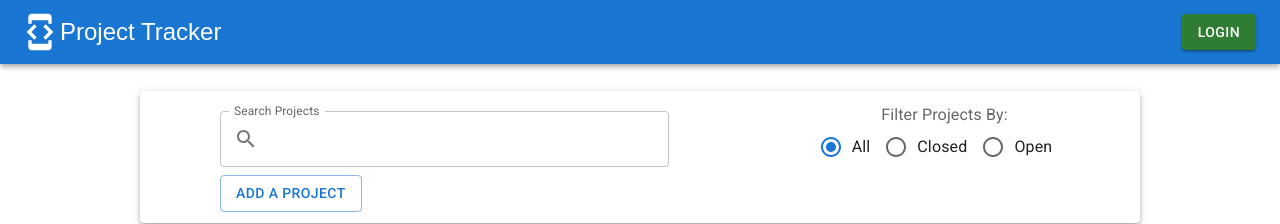
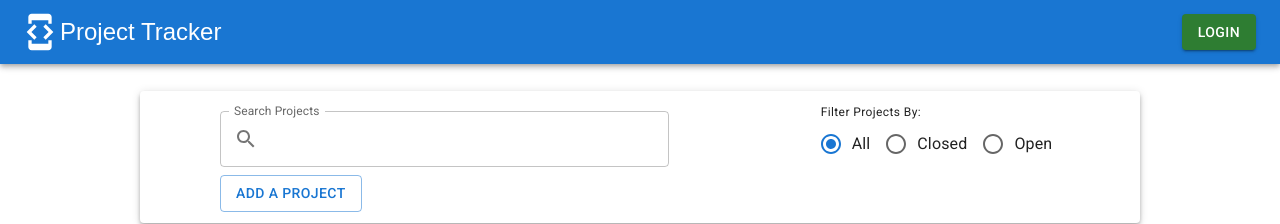
Before and after one commit to Mojdehh/Project-Tracker, a React (Create React App) app in the folder frontend/: page / in a window 1280 px wide. Shown: the top 224 px of the page. Built offline with nearby package versions, Linux system fonts and the light colour scheme; no server answers.

Commit message:
writing over radio buttons follows styling of the search bar

```diff
--- a/frontend/src/components/ButtonSort.jsx
+++ b/frontend/src/components/ButtonSort.jsx
@@ -4,6 +4,7 @@ import RadioGroup from '@mui/material/RadioGroup';
 import FormControlLabel from '@mui/material/FormControlLabel';
 import FormControl from '@mui/material/FormControl';
 import FormLabel from '@mui/material/FormLabel';
+import Typography from '@mui/material/Typography';
 
 export default function RowRadioButtonsGroup(props) {
   const handleRadioChange = (e) => {
@@ -30,7 +31,11 @@ export default function RowRadioButtonsGroup(props) {
 
   return (
     <FormControl>
-      <FormLabel  id="demo-row-radio-buttons-group-label">Filter Projects By:</FormLabel>
+      {/* <FormLabel  id="demo-row-radio-buttons-group-label"> */}
+      <Typography variant="caption" align="left" >
+        Filter Projects By:
+        </Typography>
+        {/* </FormLabel> */}
       <RadioGroup
         row
         aria-labelledby="demo-row-radio-buttons-group-label"
```
